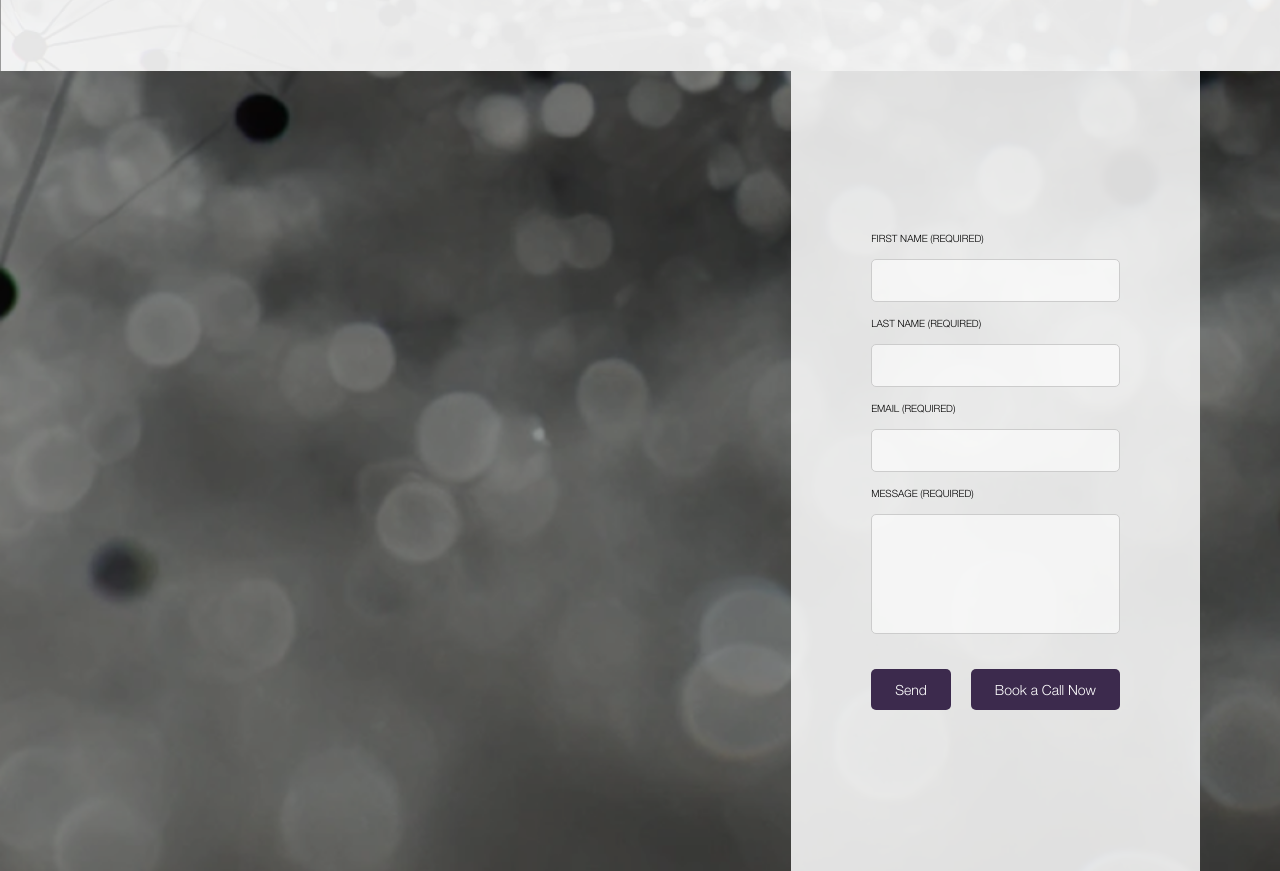
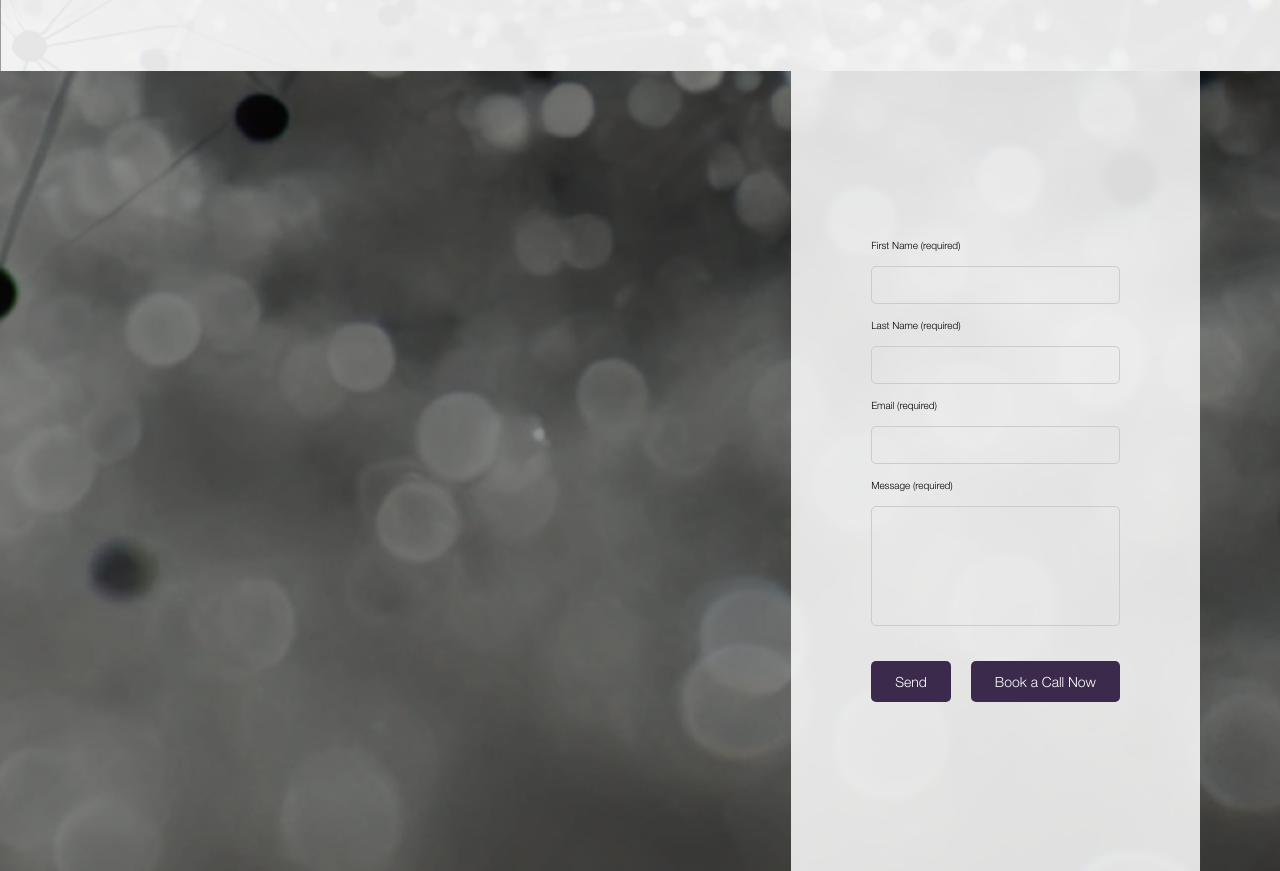
Before and after one commit to superthinks001/superthinks-website, a plain HTML site: page index.html in a window 1280 px wide. Shown: the part 2965-3836 px from the top of the page. Drawn offline with Linux system fonts and the light colour scheme.

Commit message:
Update styles.css

```diff
--- a/styles.css
+++ b/styles.css
@@ -326,7 +326,7 @@ nav {
 
 /* Form Content Box - Aligned to the Right */
 .form-content {
-    max-width: 800px;
+    max-width: 900px;
     background: rgba(255, 255, 255, 0.85); /* Reduced opacity */
     padding: 80px; /* Ensures margin aligns with elements */
     margin-left: auto; /* Pushes box to the right */
@@ -350,7 +350,7 @@ form label {
     font-size: 10px;
     font-family: 'HelveticaNeueLight', sans-serif;
     font-weight: normal;
-    text-transform: uppercase;
+    text-transform: none; /* Removed Upper Case */
 }
 
 /* Input Fields */
@@ -360,9 +360,9 @@ form textarea {
     padding: 12px;
     border: 1px solid #ccc;
     border-radius: 5px;
-    font-size: 14px;
+    font-size: 10px;
     font-family: 'HelveticaNeueLight', sans-serif;
-    background: rgba(255, 255, 255, 0.6); /* Lightest gray or transparent */
+    background: transparent; /* Transparent background */
 }
 
 /* Textarea */
```
